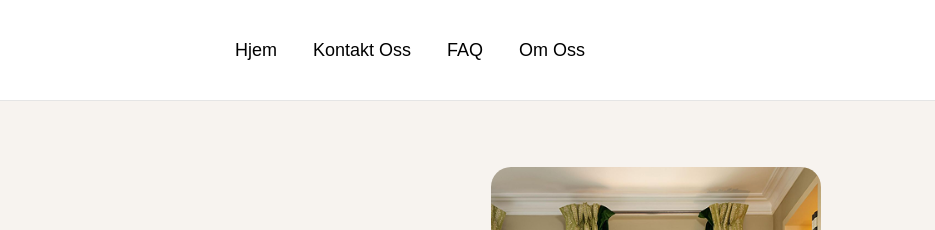
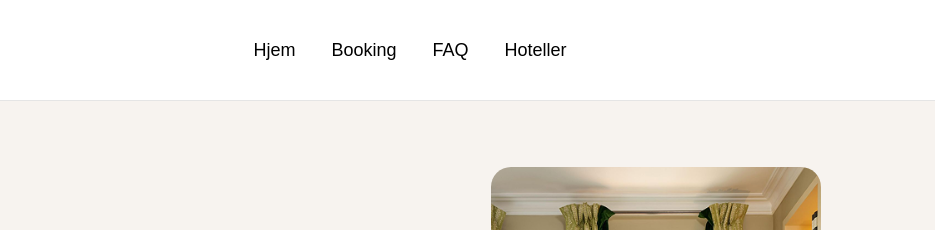
Before and after one commit to HakonBergtun/stay, a website built with Vite: page infoside.html in a window 1280 px wide. Shown: the top 230 px of the page, 275-1210 px from the left. Built offline with nearby package versions, Linux system fonts and the light colour scheme.

```diff
--- a/JS/navbar.js
+++ b/JS/navbar.js
@@ -1,7 +1,7 @@
 "use strict";
 const hamburger = document.getElementById('hamburger');
 const navLinks = document.getElementById('nav-links');
-const bookBtn = document.getElementById('book-btn');
+
 if (hamburger && navLinks) {
     hamburger.addEventListener('click', () => {
         navLinks.classList.toggle('active');
--- a/infoside.html
+++ b/infoside.html
@@ -19,9 +19,9 @@
 
       <nav class="nav-links" id="nav-links">
         <a href="index.html">Hjem</a>
-        <a href="kontaktoss.html">Kontakt Oss</a>
+        <a href="bookingside.html">Booking</a>
         <a href="FAQ.html">FAQ</a>
-        <a href="omoss.html">Om Oss</a>
+        <a href="Hotellist.html">Hoteller</a>
       </nav>
 
       <div class="user-icon">
```
Also changed, not shown: JS/navbar.ts (line endings or trailing spaces).
